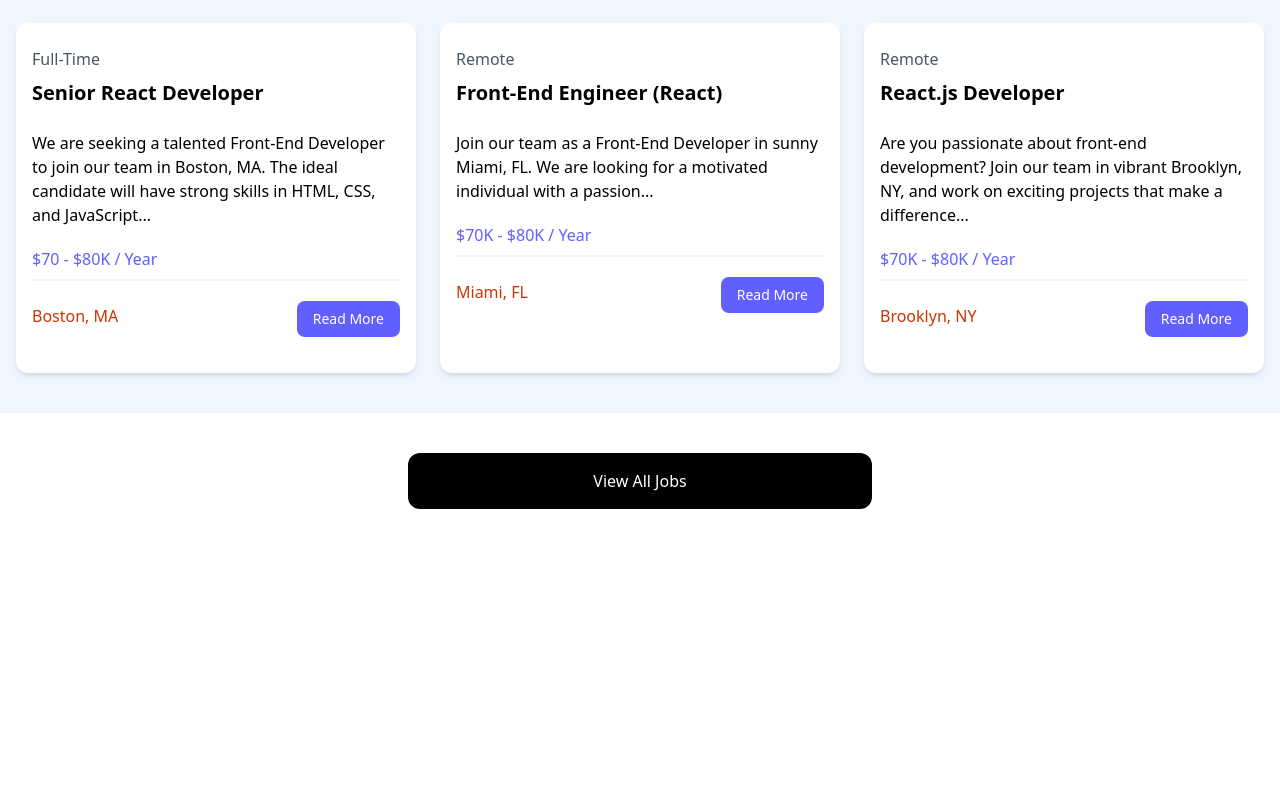
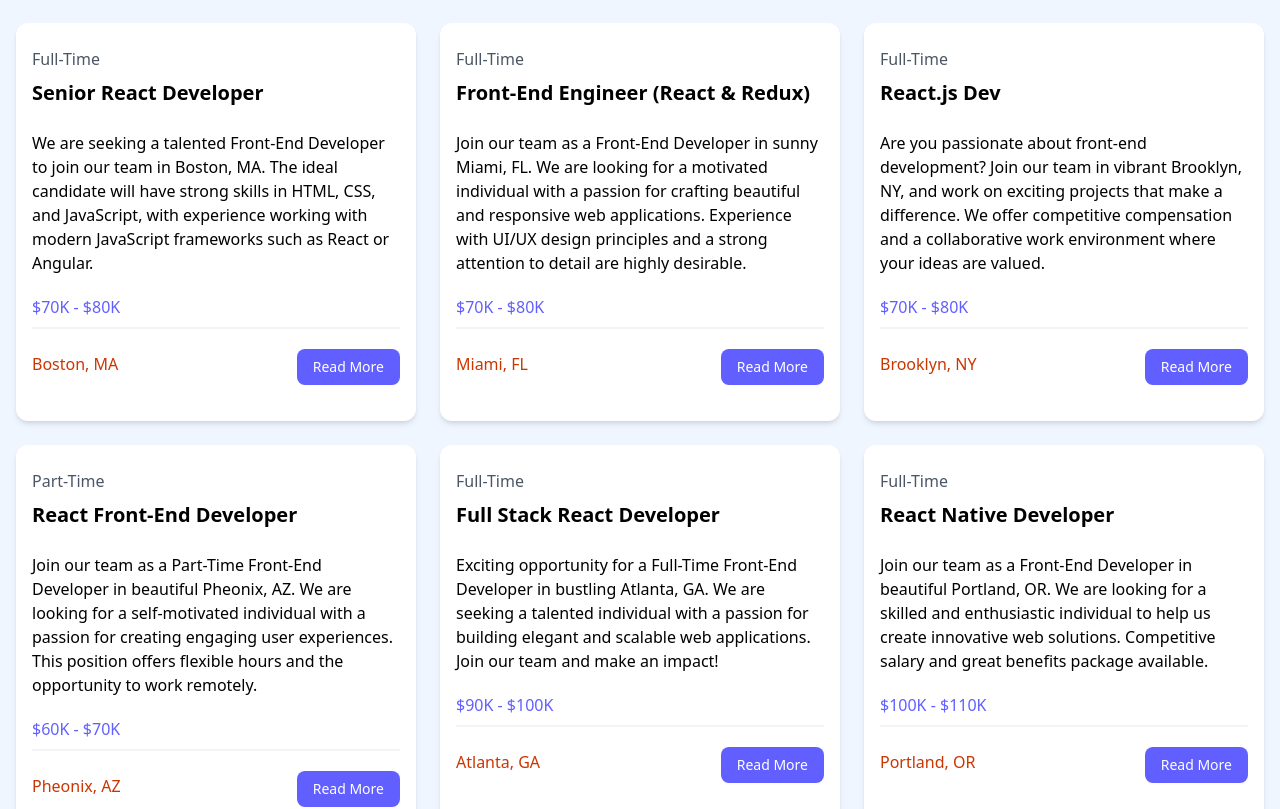
Before and after one commit to kamuz/react-jobs, a React (Vite) app: page / in a window 1280 px wide. Shown: the part 686-1495 px from the top of the page. Before the commit the page ends 1235 px from the top, so only its background shows below. Built offline with nearby package versions, Linux system fonts and the light colour scheme.

Commit message:
Create Lists With map()

```diff
--- a/src/components/JobListings.jsx
+++ b/src/components/JobListings.jsx
@@ -1,3 +1,5 @@
+import jobs from '../jobs.json';
+
 const JobListings = () => {
   return (
     <>
@@ -5,51 +7,23 @@
         <div className="container-xl lg:container m-auto">
           <h2 className="text-3xl font-bold text-indigo-500 mb-6 text-center">Browse Jobs</h2>
           <div className="grid grid-cols-1 md:grid-cols-3 gap-6">
-            <div className="bg-white rounded-xl shadow-md relative">
+            {jobs.map((job) => (
+              <div key={job.id} className="bg-white rounded-xl shadow-md relative">
                 <div className="p-4">
                   <div className="mb-6">
-                  <div className="text-gray-600 my-2">Full-Time</div>
-                  <h3 className="text-xl font-bold">Senior React Developer</h3>
+                    <div className="text-gray-600 my-2">{job.type}</div>
+                    <h3 className="text-xl font-bold">{job.title}</h3>
                   </div>
-                <div className="mb-5">We are seeking a talented Front-End Developer to join our team in Boston, MA. The ideal candidate will have strong skills in HTML, CSS, and JavaScript...</div>
-                <h3 className="text-indigo-500 mb-2">$70 - $80K / Year</h3>
+                  <div className="mb-5">{job.description}</div>
+                  <h3 className="text-indigo-500 mb-2">{job.salary}</h3>
                   <div className="border border-gray-100 mb-5"></div>
                   <div className="flex flex-col lg:flex-row justify-between mb-4">
-                  <div className="text-orange-700 mb-3"><i className="fa-solid fa-location-dot text-lg"></i>Boston, MA</div>
-                  <a href="job.html" className="h-[36px] bg-indigo-500 hover:bg-indigo-600 text-white px-4 py-2 rounded-lg text-center text-sm">Read More</a>
+                    <div className="text-orange-700 mb-3"><i className="fa-solid fa-location-dot text-lg"></i>{job.location}</div>
+                    <a href={`/job/${job.id}`} className="h-[36px] bg-indigo-500 hover:bg-indigo-600 text-white px-4 py-2 rounded-lg text-center text-sm">Read More</a>
                   </div>
                 </div>
               </div>
-            <div className="bg-white rounded-xl shadow-md relative">
-              <div className="p-4">
-                <div className="mb-6">
-                  <div className="text-gray-600 my-2">Remote</div>
-                  <h3 className="text-xl font-bold">Front-End Engineer (React)</h3>
-                </div>
-                <div className="mb-5">Join our team as a Front-End Developer in sunny Miami, FL. We are looking for a motivated individual with a passion...</div>
-                <h3 className="text-indigo-500 mb-2">$70K - $80K / Year</h3>
-                <div className="border border-gray-100 mb-5"></div>
-                <div className="flex flex-col lg:flex-row justify-between mb-4">
-                  <div className="text-orange-700 mb-3"><i className="fa-solid fa-location-dot text-lg"></i>Miami, FL</div>
-                  <a href="job.html" className="h-[36px] bg-indigo-500 hover:bg-indigo-600 text-white px-4 py-2 rounded-lg text-center text-sm">Read More</a>
-                </div>
-              </div>
-            </div>
-            <div className="bg-white rounded-xl shadow-md relative">
-              <div className="p-4">
-                <div className="mb-6">
-                  <div className="text-gray-600 my-2">Remote</div>
-                  <h3 className="text-xl font-bold">React.js Developer</h3>
-                </div>
-                <div className="mb-5">Are you passionate about front-end development? Join our team in vibrant Brooklyn, NY, and work on exciting projects that make a difference...</div>
-                <h3 className="text-indigo-500 mb-2">$70K - $80K / Year</h3>
-                <div className="border border-gray-100 mb-5"></div>
-                <div className="flex flex-col lg:flex-row justify-between mb-4">
-                  <div className="text-orange-700 mb-3"><i className="fa-solid fa-location-dot text-lg"></i>Brooklyn, NY</div>
-                  <a href="job.html" className="h-[36px] bg-indigo-500 hover:bg-indigo-600 text-white px-4 py-2 rounded-lg text-center text-sm">Read More</a>
-                </div>
-              </div>
-            </div>
+            )) }
           </div>
         </div>
       </section>
--- /dev/null
+++ b/src/jobs.json
@@ -0,0 +1,86 @@
+[
+  {
+    "id": "1",
+    "title": "Senior React Developer",
+    "type": "Full-Time",
+    "description": "We are seeking a talented Front-End Developer to join our team in Boston, MA. The ideal candidate will have strong skills in HTML, CSS, and JavaScript, with experience working with modern JavaScript frameworks such as React or Angular.",
+    "location": "Boston, MA",
+    "salary": "$70K - $80K",
+    "company": {
+      "name": "NewTek Solutions",
+      "description": "NewTek Solutions is a leading technology company specializing in web development and digital solutions. We pride ourselves on delivering high-quality products and services to our clients while fostering a collaborative and innovative work environment.",
+      "contactEmail": "contact@teksolutions.com",
+      "contactPhone": "555-555-5555"
+    }
+  },
+  {
+    "id": "2",
+    "title": "Front-End Engineer (React & Redux)",
+    "type": "Full-Time",
+    "location": "Miami, FL",
+    "description": "Join our team as a Front-End Developer in sunny Miami, FL. We are looking for a motivated individual with a passion for crafting beautiful and responsive web applications. Experience with UI/UX design principles and a strong attention to detail are highly desirable.",
+    "salary": "$70K - $80K",
+    "company": {
+      "name": "Veneer Solutions",
+      "description": "Veneer Solutions is a creative agency specializing in digital design and development. Our team is dedicated to pushing the boundaries of creativity and innovation to deliver exceptional results for our clients.",
+      "contactEmail": "contact@loremipsum.com",
+      "contactPhone": "555-555-5555"
+    }
+  },
+  {
+    "id": "3",
+    "title": "React.js Dev",
+    "type": "Full-Time",
+    "location": "Brooklyn, NY",
+    "description": "Are you passionate about front-end development? Join our team in vibrant Brooklyn, NY, and work on exciting projects that make a difference. We offer competitive compensation and a collaborative work environment where your ideas are valued.",
+    "salary": "$70K - $80K",
+    "company": {
+      "name": "Dolor Cloud",
+      "description": "Dolor Cloud is a leading technology company specializing in digital solutions for businesses of all sizes. With a focus on innovation and customer satisfaction, we are committed to delivering cutting-edge products and services.",
+      "contactEmail": "contact@dolorsitamet.com",
+      "contactPhone": "555-555-5555"
+    }
+  },
+  {
+    "id": "4",
+    "title": "React Front-End Developer",
+    "type": "Part-Time",
+    "description": "Join our team as a Part-Time Front-End Developer in beautiful Pheonix, AZ. We are looking for a self-motivated individual with a passion for creating engaging user experiences. This position offers flexible hours and the opportunity to work remotely.",
+    "location": "Pheonix, AZ",
+    "salary": "$60K - $70K",
+    "company": {
+      "name": "Alpha Elite",
+      "description": "Alpha Elite is a dynamic startup specializing in digital marketing and web development. We are committed to fostering a diverse and inclusive workplace where creativity and innovation thrive.",
+      "contactEmail": "contact@adipisicingelit.com",
+      "contactPhone": "555-555-5555"
+    }
+  },
+  {
+    "id": "5",
+    "title": "Full Stack React Developer",
+    "type": "Full-Time",
+    "description": "Exciting opportunity for a Full-Time Front-End Developer in bustling Atlanta, GA. We are seeking a talented individual with a passion for building elegant and scalable web applications. Join our team and make an impact!",
+    "location": "Atlanta, GA",
+    "salary": "$90K - $100K",
+    "company": {
+      "name": "Browning Technologies",
+      "description": "Browning Technologies is a rapidly growing technology company specializing in e-commerce solutions. We offer a dynamic and collaborative work environment where employees are encouraged to think creatively and innovate.",
+      "contactEmail": "contact@consecteturadipisicing.com",
+      "contactPhone": "555-555-5555"
+    }
+  },
+  {
+    "id": "6",
+    "title": "React Native Developer",
+    "type": "Full-Time",
+    "description": "Join our team as a Front-End Developer in beautiful Portland, OR. We are looking for a skilled and enthusiastic individual to help us create innovative web solutions. Competitive salary and great benefits package available.",
+    "location": "Portland, OR",
+    "salary": "$100K - $110K",
+    "company": {
+      "name": "Port Solutions INC",
+      "description": "Port Solutions is a leading technology company specializing in software development and digital marketing. We are committed to providing our clients with cutting-edge solutions and our employees with a supportive and rewarding work environment.",
+      "contactEmail": "contact@ipsumlorem.com",
+      "contactPhone": "555-555-5555"
+    }
+  }
+]
```
Lines whose indentation alone changed are shown as unchanged.
